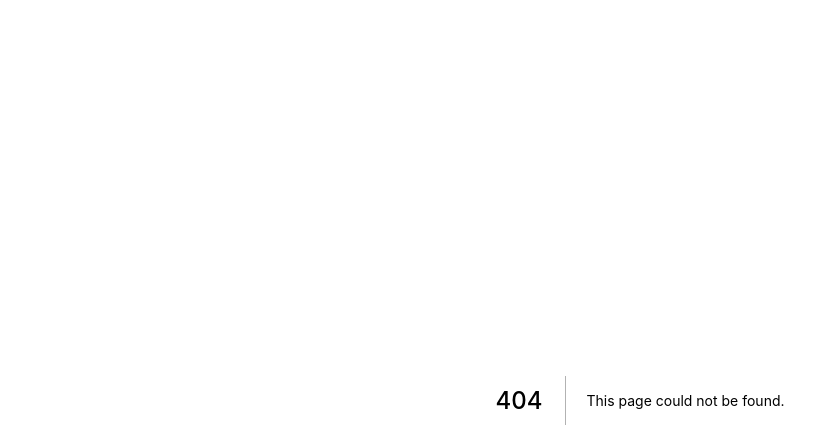
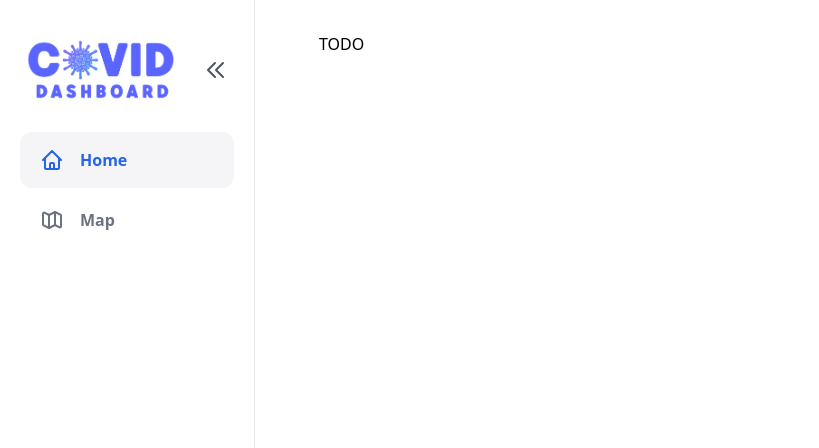
Before and after one commit to aggarwal-h/covid-dashboard, a Next.js app: page /map in a window 1280 px wide. Before the commit this address had no page. Shown: the top 448 px of the page, without its empty margins (0-819 px from the left). Built offline with nearby package versions, Linux system fonts and the light colour scheme.

Commit message:
Add map page

```diff
--- /dev/null
+++ b/pages/map.js
@@ -0,0 +1,19 @@
+import Head from "next/head";
+import Content from "../components/content/Content";
+import Sidebar from "../components/sidebar/Sidebar";
+import { ReactQueryDevtools } from "react-query/devtools";
+
+export default function Map() {
+  return (
+    <div>
+      <Head>
+        <title>COVID-19 Dashboard</title>
+      </Head>
+      <Sidebar />
+      <Content>
+        <h1>TODO</h1>
+      </Content>
+      <ReactQueryDevtools initialIsOpen={false} />
+    </div>
+  );
+}
```
